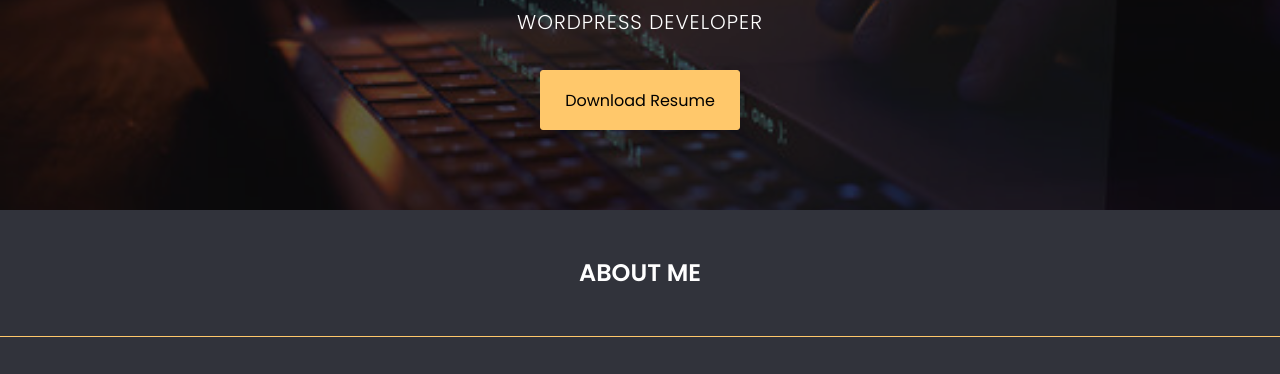
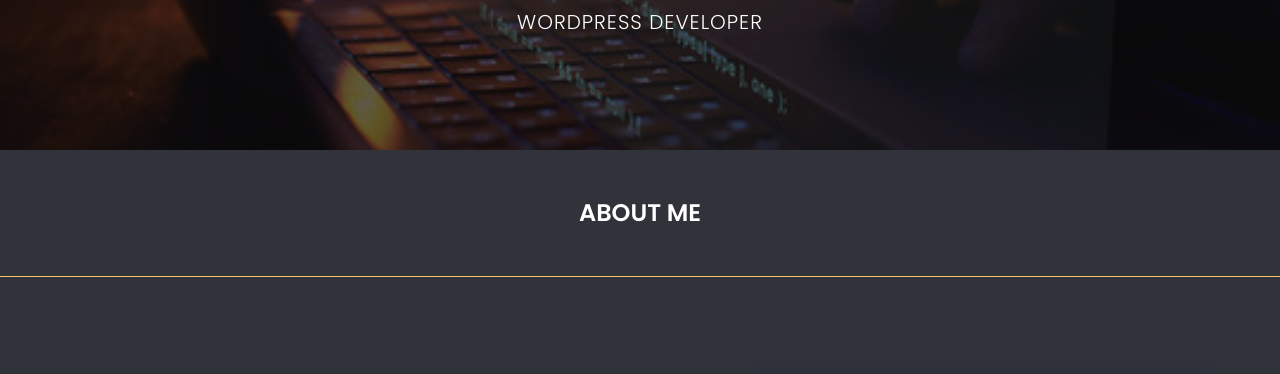
Before and after one commit to sumayya-cpu/portfolio, a plain HTML site: page index.html in a window 1280 px wide. Shown: the part 369-743 px from the top of the page. Drawn offline with nearby package versions, Linux system fonts and the light colour scheme.

Commit message:
Update index.html

```diff
--- a/index.html
+++ b/index.html
@@ -104,7 +104,7 @@
 						<div class="header-text">
 							<h2>hi <span>,</span> i am <br> Sumayya <br> Aseeb <span>.</span>   </h2>
 							<p>WordPress developer</p>
-							<a href="https://sumayyaseeb.site/assets/download/Sumayya_aseeb_WordPress_star.pdf" download>download resume</a>
+							<!--<a href="https://sumayyaseeb.site/assets/download/Sumayya_aseeb_WordPress_star.pdf" download>download resume</a>-->
 						</div><!--/.header-text-->
 					</div><!--/.col-->
 				</div><!-- /.row-->
```
